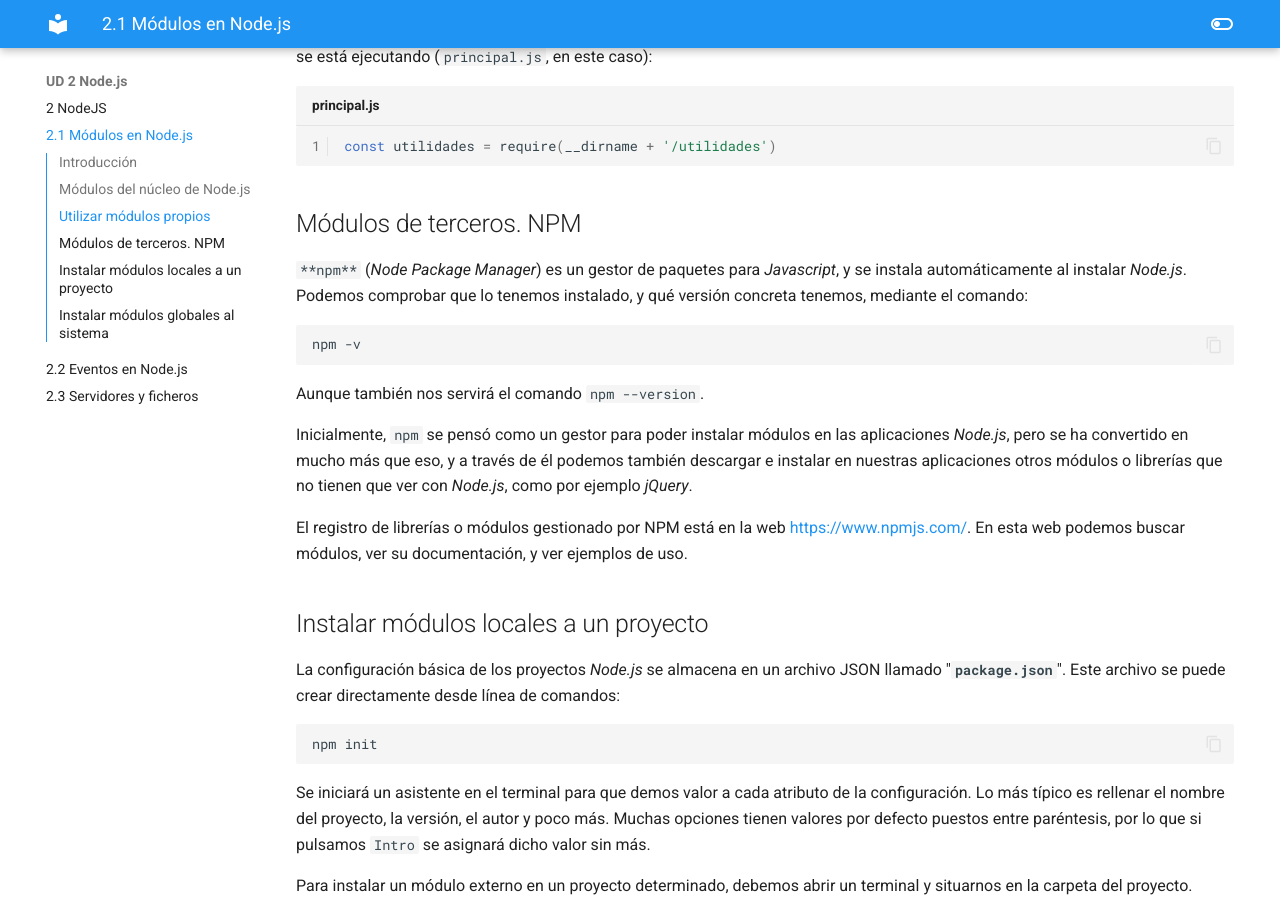
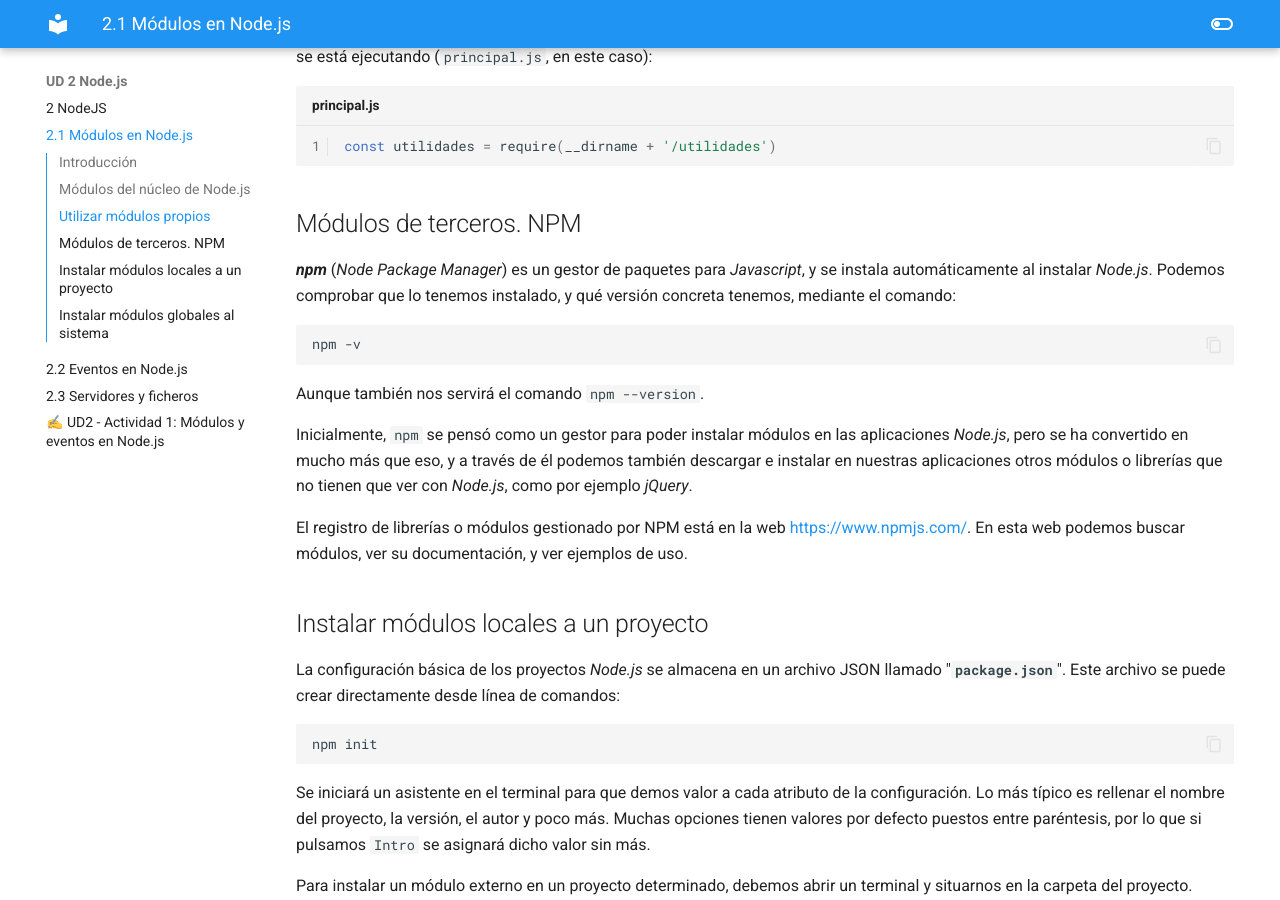
Before and after one commit to jsanvil/din24, an MkDocs documentation site: the page built from docs/02nodejs/01_modules.md, in a window 1280 px wide and 900 px high, scrolled down 2725 px. Built offline with MkDocs 1.6.1 and Material for MkDocs 9.7.7, drawn with Linux system fonts in a browser that asks for light colours.

Commit message:
publish ud2 act1

````diff
--- a/docs/02nodejs/01_modules.md
+++ b/docs/02nodejs/01_modules.md
@@ -104,7 +104,7 @@ const utilidades = require(__dirname + '/utilidades')
 
 ## Módulos de terceros. NPM
 
-`**npm**` (_Node Package Manager_) es un gestor de paquetes para _Javascript_, y se instala automáticamente al instalar _Node.js_. Podemos comprobar que lo tenemos instalado, y qué versión concreta tenemos, mediante el comando:
+_**npm**_ (_Node Package Manager_) es un gestor de paquetes para _Javascript_, y se instala automáticamente al instalar _Node.js_. Podemos comprobar que lo tenemos instalado, y qué versión concreta tenemos, mediante el comando:
 
 ```bash
 npm -v
--- a/mkdocs.yml
+++ b/mkdocs.yml
@@ -25,7 +25,7 @@ nav:
     - 02nodejs/01_modules.md
     - 02nodejs/02_events.md
     - 02nodejs/03_servers_files.md
-    # - 02nodejs/ud2act01.md
+    - 02nodejs/ud2act01.md
 
 theme:
   name: material
````
